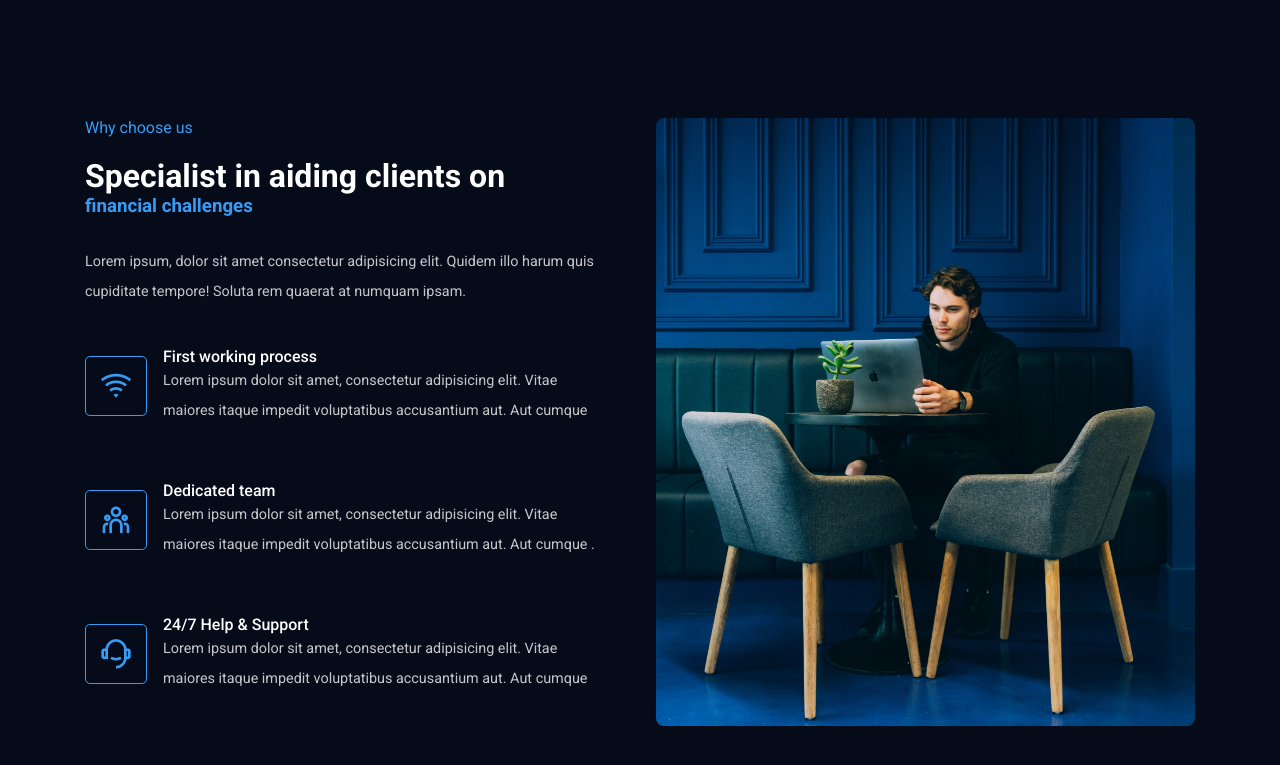
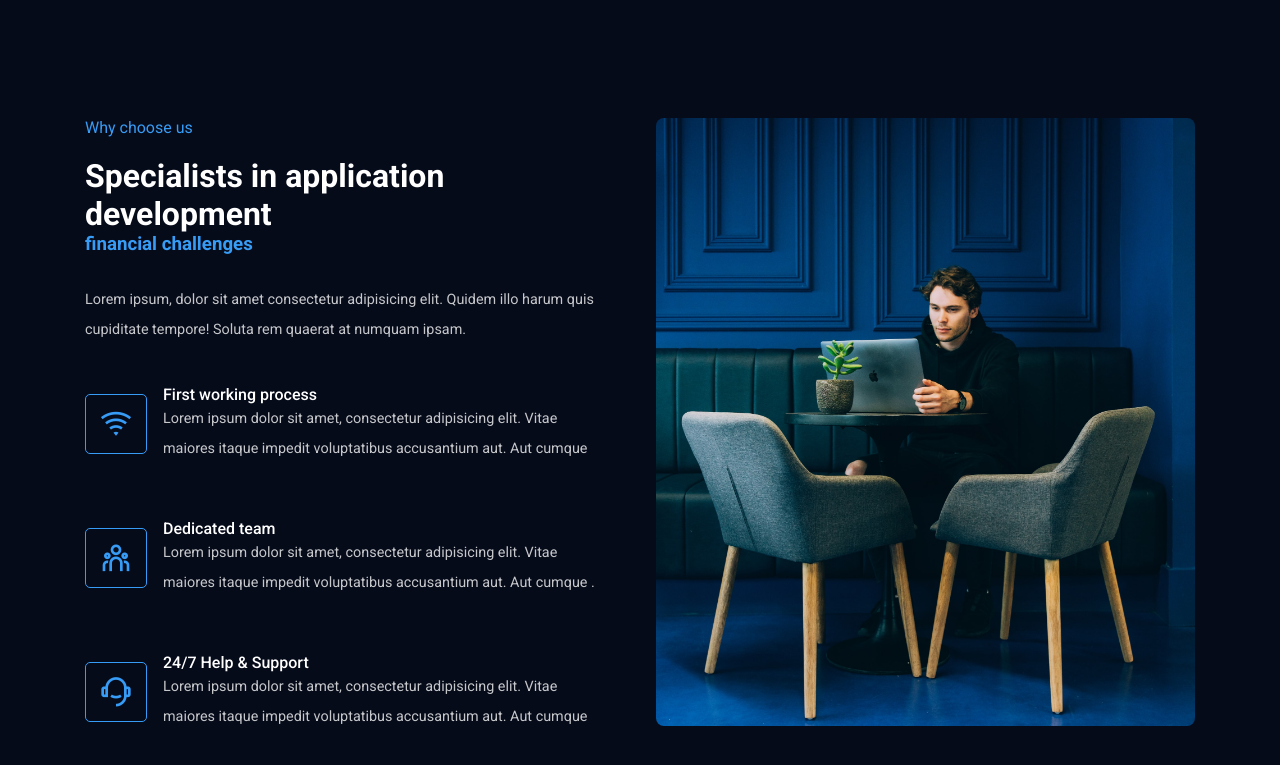
Before and after one commit to NKC27/mindset_digital_agency, a React (Create React App) app: page / in a window 1280 px wide. Shown: the part 1343-2108 px from the top of the page. Built offline with nearby package versions, Linux system fonts and the light colour scheme.

Commit message:
cursor pointer & font size adjust

```diff
--- a/src/components/UI/About.jsx
+++ b/src/components/UI/About.jsx
@@ -28,7 +28,7 @@ const About = () => {
         <div className="about__wrapper">
           <div className="about__content">
             <h6 className="subtitle">Why choose us</h6>
-            <h2>Specialist in aiding clients on</h2>
+            <h2>Specialists in application development</h2>
             <h3 className="highlight">financial challenges</h3>
             <p className="description about__content-desc">
               Lorem ipsum, dolor sit amet consectetur adipisicing elit. Quidem
--- a/src/styles/newsletter.css
+++ b/src/styles/newsletter.css
@@ -46,7 +46,7 @@
 
 @media only screen and (max-width: 992px) {
   .newsletter__content h2 {
-    font-size: 1.5rem;
+    font-size: 1.3rem;
   }
 }
 
@@ -55,7 +55,7 @@
     flex-wrap: wrap;
   }
 
-  .ewsletter__content,
+  .newsletter__content,
   .newsletter__form {
     width: 100%;
   }
--- a/src/styles/team.css
+++ b/src/styles/team.css
@@ -51,6 +51,7 @@
   background: var(--icon-bg);
   color: white;
   border-radius: 3px;
+  cursor: pointer;
 }
 
 .team__wrapper {
```
